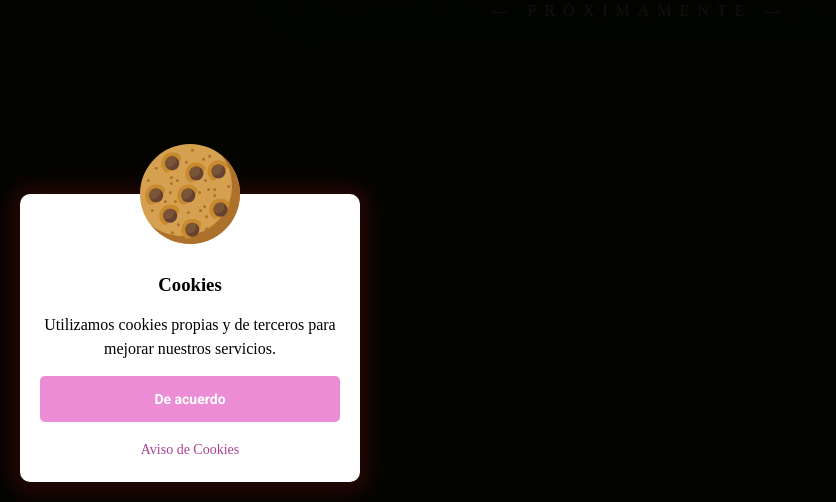
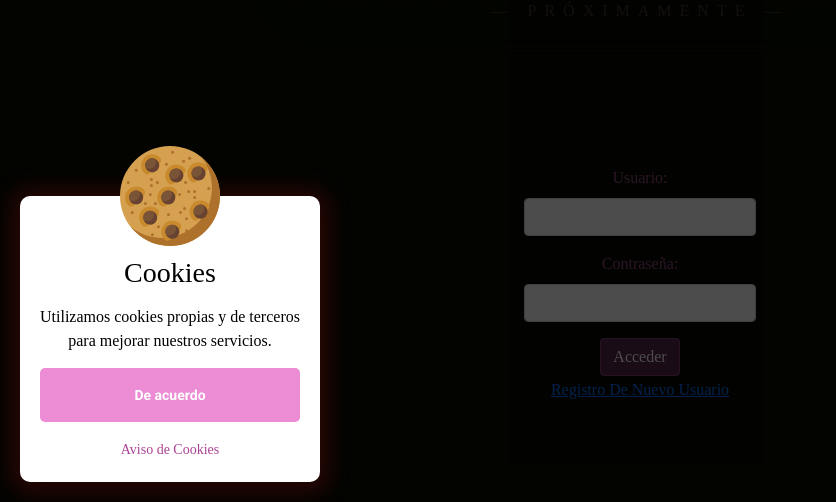
Before and after one commit to yolandacr/ProyectoWeb-CURSO-2-TRIMESTRE-2-HTML-JS-PHP-CSS-, a PHP site: page / in a window 1280 px wide. Shown: the part 298-800 px from the top of the page, without its empty margins (0-836 px from the left). Run offline with PHP 8.4, Linux system fonts and the light colour scheme.

Commit message:
actualizacion de lo realizado hoy
Index,Cookies, Pagina Cookies y Registro

```diff
--- a/css/main.css
+++ b/css/main.css
@@ -1,20 +1,23 @@
 body {
   font: 400 1em/1.5 "Neuton";
   background: #090d00;
-  color:antiquewhite;
-  text-align:unset;
-
+  color:rgba(250, 235, 215, 0.788);
+  text-align:center;
+  box-sizing: border-box;
+  height: 100vh;
+  width: 100vw;
 }
 
 #mainHome{
   color: rgba(253, 158, 237, 0.25);
   text-align: center;
-  margin: 0;
-  display: grid;
+  margin-bottom: 10%;
+
 }
 
 #intro{
 margin:auto;
+
 }
 
 audio::-webkit-media-controls-play-button,
@@ -25,15 +28,17 @@
 #pPrincipal {
   text-transform: uppercase;
   letter-spacing: 0.5em;
-  display: inline-block;
+  /* display: inline-block; */
   border: 4px double rgba(68, 35, 60, 0.25);
   border-width: 4px 0;
   padding: 1.5em 0em;
-  position: absolute;
+  position: fixed;
   top: 18%;
   left: 50%;
   width: 40em;
   margin: 0 0 0 -20em;
+  display:block;
+
 }
 #sPrincipal {
   font: 700 4em/1 "Oswald", sans-serif;
@@ -141,3 +146,24 @@
 .fondo-aviso-cookies.activo {
 	display: block;
 }
+
+/* FORMULARIO */
+
+.container{
+color:rgba(202, 95, 181, 0.699);
+position:block;
+top: 58%;
+margin-left:40%;
+}
+
+#formulario{
+  width: 20%;
+  position:fixed;
+}
+
+.btn-primary {
+  color: #fff;
+  background-color: #8a3b7d9c;
+  border-color: #8a3b7d;
+  margin-bottom: 1%;
+}
--- a/index.html
+++ b/index.html
@@ -15,17 +15,13 @@
     })(window, document, 'script', 'dataLayer', 'GTM-MWRMSTZ');</script>
   <!-- End Google Tag Manager -->
 
+  <link href="https://cdn.jsdelivr.net/npm/bootstrap@5.1.3/dist/css/bootstrap.min.css" rel="stylesheet"
+    integrity="sha384-1BmE4kWBq78iYhFldvKuhfTAU6auU8tT94WrHftjDbrCEXSU1oBoqyl2QvZ6jIW3" crossorigin="anonymous">
   <link rel="preconnect" href="https://fonts.gstatic.com">
   <link href="https://fonts.googleapis.com/css2?family=Roboto:wght@400;700&display=swap" rel="stylesheet">
   <link rel="stylesheet" href="./css/main.css" />
   <title>Home</title>
-
-
-
 </head>
-
-</html>
-
 
 <body>
   <!-- Google Tag Manager (noscript) -->
@@ -35,6 +31,8 @@
 
 
   <main id="mainHome">
+    <!-- PARTE ESCRITA Y LETRAS -->
+
       <p id="pPrincipal">
         Junio 2022
         <span id="sPrincipal">
@@ -43,13 +41,37 @@
         &mdash; Próximamente &mdash;
       </p>
 
+
+
+  <!-- REPRODUCTOR MUSICA -->
+
     <audio id="intro" controls>
       <source src="./musica/intro.mp3" type="audio/mpeg">
       <source src="./musicaintro.wav" type="audio/wav">
       Tu navegador no es compatible con el audio de la web
     </audio>
+
   </main>
 
+  <!-- LOGIN -->
+  <div class="container" id="formulario">
+    <form>
+      <div class="mb-3">
+        <label for="exampleInputUser1" class="form-label">Usuario:</label>
+        <input type="usuario" class="form-control" id="exampleInputUser1">
+
+      </div>
+      <div class="mb-3">
+        <label for="exampleInputPassword1" class="form-label">Contraseña:</label>
+        <input type="password" class="form-control" id="exampleInputPassword1">
+      </div>
+      <button type="submit" class="btn btn-primary" id="boton">Acceder</button>
+    </form>
+    <a href="./html/registro.html">Registro De Nuevo Usuario</a>
+  </div>
+
+
+  <!-- VENTANA MODAL Y COOKIES -->
   <div class="aviso-cookies" id="aviso-cookies">
     <img class="galleta" src="./img/cookie.svg" alt="Galleta">
     <h3 class="titulo">Cookies</h3>
@@ -58,8 +80,9 @@
     <a class="enlace" href="./html/aviso-cookies.html">Aviso de Cookies</a>
   </div>
 
-  <!-- fondo para que no se interactue con lo ue ha detras -->
+  <!-- fondo para que no se interactue con lo ue ha detras. Ventana Modal cookies-->
   <div class="fondo-aviso-cookies" id="fondo-aviso-cookies"></div>
+
 
 
 
```
Also changed, not shown: css/registro.css (added, +39 -0 lines), html/registro.html (added, +47 -0 lines). Lines whose indentation alone changed are shown as unchanged.
